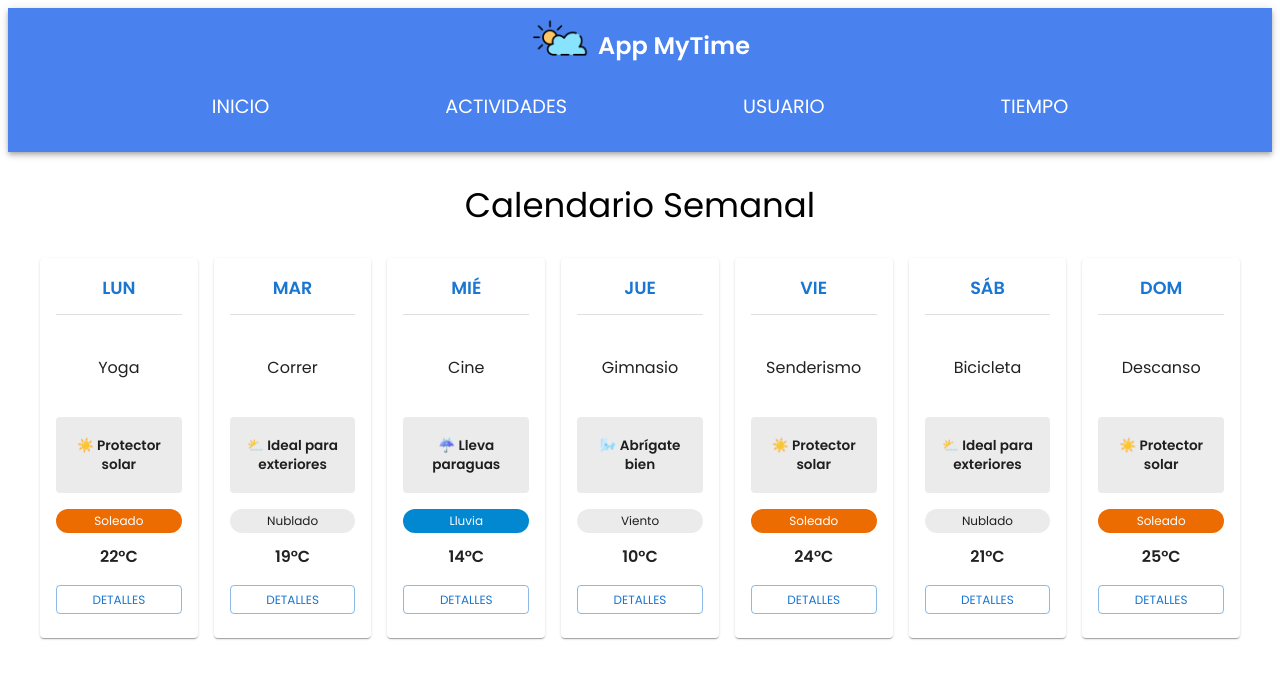
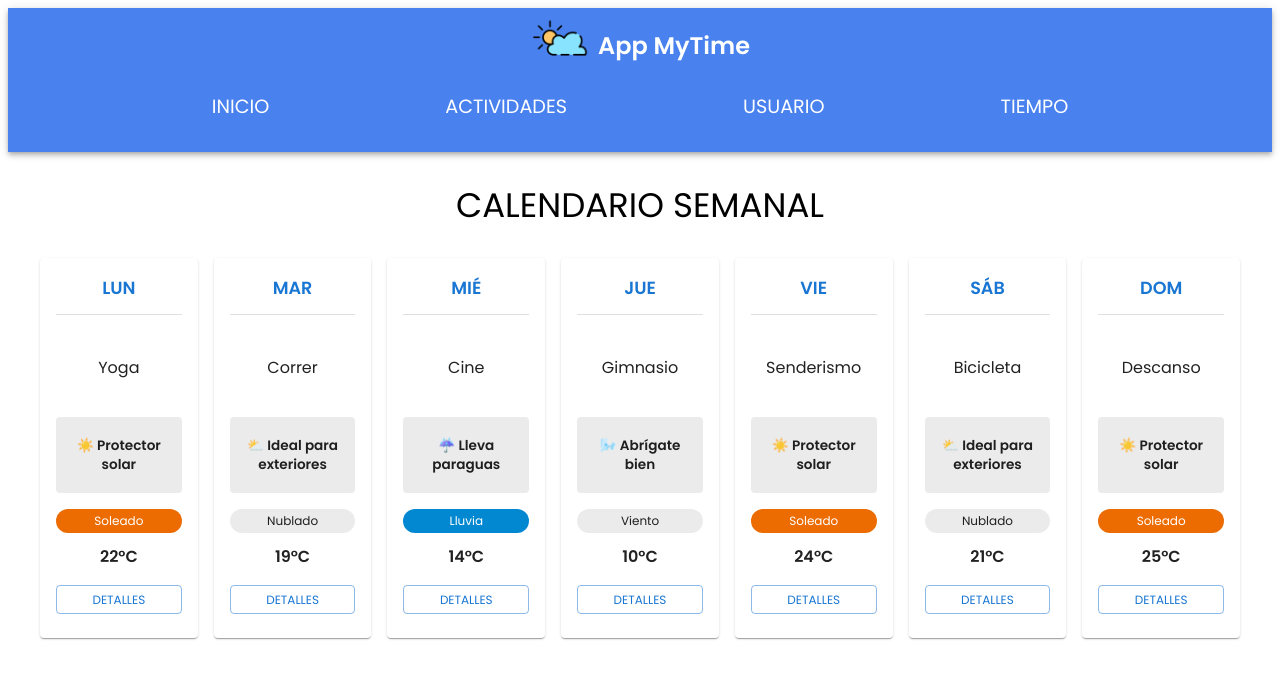
Before and after one commit to franchelini/proyecto-is2, a React (Create React App) app: page /Time in a window 1280 px wide. Shown: the top 678 px of the page. Built offline with nearby package versions, Linux system fonts and the light colour scheme.

Commit message:
detalles

```diff
--- a/src/pages/time.js
+++ b/src/pages/time.js
@@ -55,7 +55,7 @@ const HorizontalWeekCalendar = () => {
       '&::-webkit-scrollbar': { display: 'none' }
     }}>
       <Typography variant="h4" gutterBottom sx={{ mb: 4, textAlign: 'center' }}>
-        Calendario Semanal
+        CALENDARIO SEMANAL
       </Typography>
 
       {/* Contenedor horizontal */}
```
